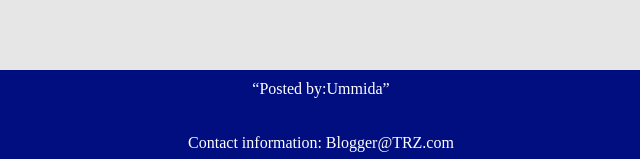
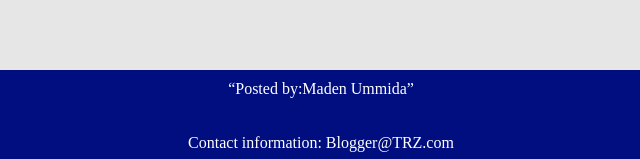
Before and after one commit to ummidamaden/ummidamaden.github.com.io, a plain HTML site: page html/blogs/taraz/taraz.html in a window 1280 px wide. Shown: the part 1947-2106 px from the top of the page, 319-959 px from the left. Drawn offline with Linux system fonts and the light colour scheme.

Commit message:
changed Maden

```diff
--- a/html/blogs/taraz/taraz.html
+++ b/html/blogs/taraz/taraz.html
@@ -56,7 +56,7 @@
 
     </main>
     <footer id="about">
-        <p>“Posted by:Ummida”</p>
+        <p>“Posted by:Maden Ummida”</p>
         <p>Contact information: Blogger@TRZ.com</p>
     </footer>
 
```
